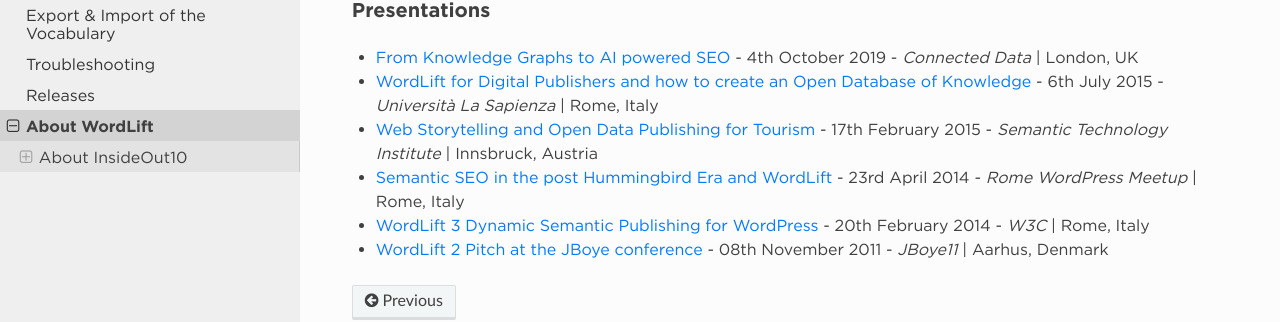
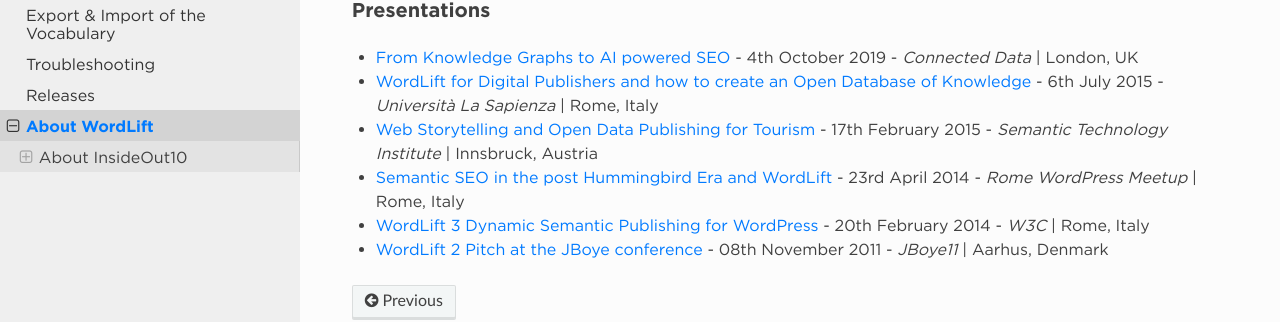
Before and after one commit to insideout10/wordlift-docs, a Sphinx documentation site: the page built from docs/about.rst, in a window 1280 px wide. Shown: the part 541-863 px from the top of the page. Built offline with Sphinx 7.4.7 and the Read the Docs theme 2.0.0, drawn with Linux system fonts in a browser that asks for light colours.

Commit message:
change current link color

```diff
--- a/docs/_static/css/wordlift.css
+++ b/docs/_static/css/wordlift.css
@@ -102,6 +102,7 @@
 .wy-menu-vertical li.toctree-l1.current>a {
     border-bottom: none;
     border-top: none;
+    color: #007aff;
 }
 
 /* The color inside the selected toc tree block */
```
